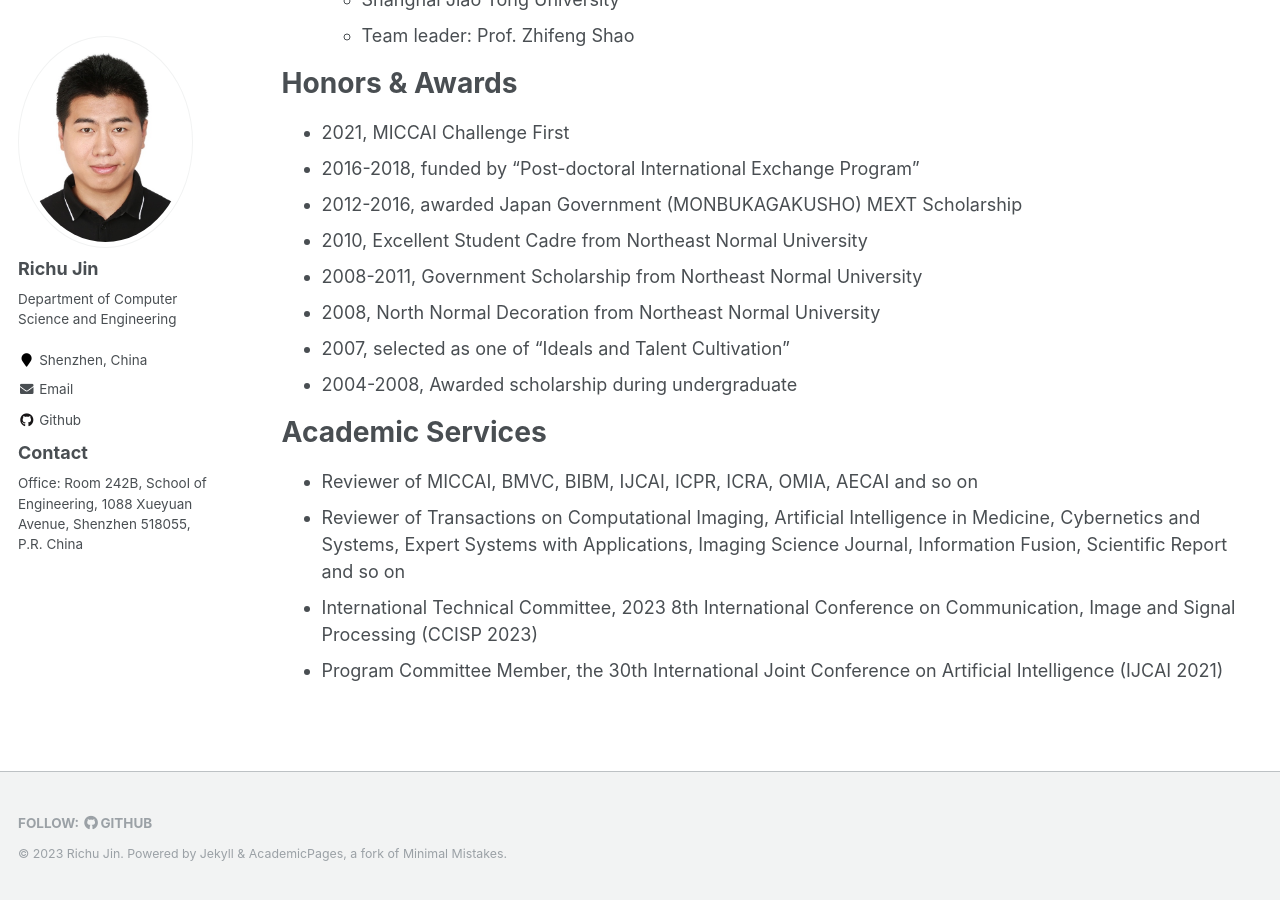
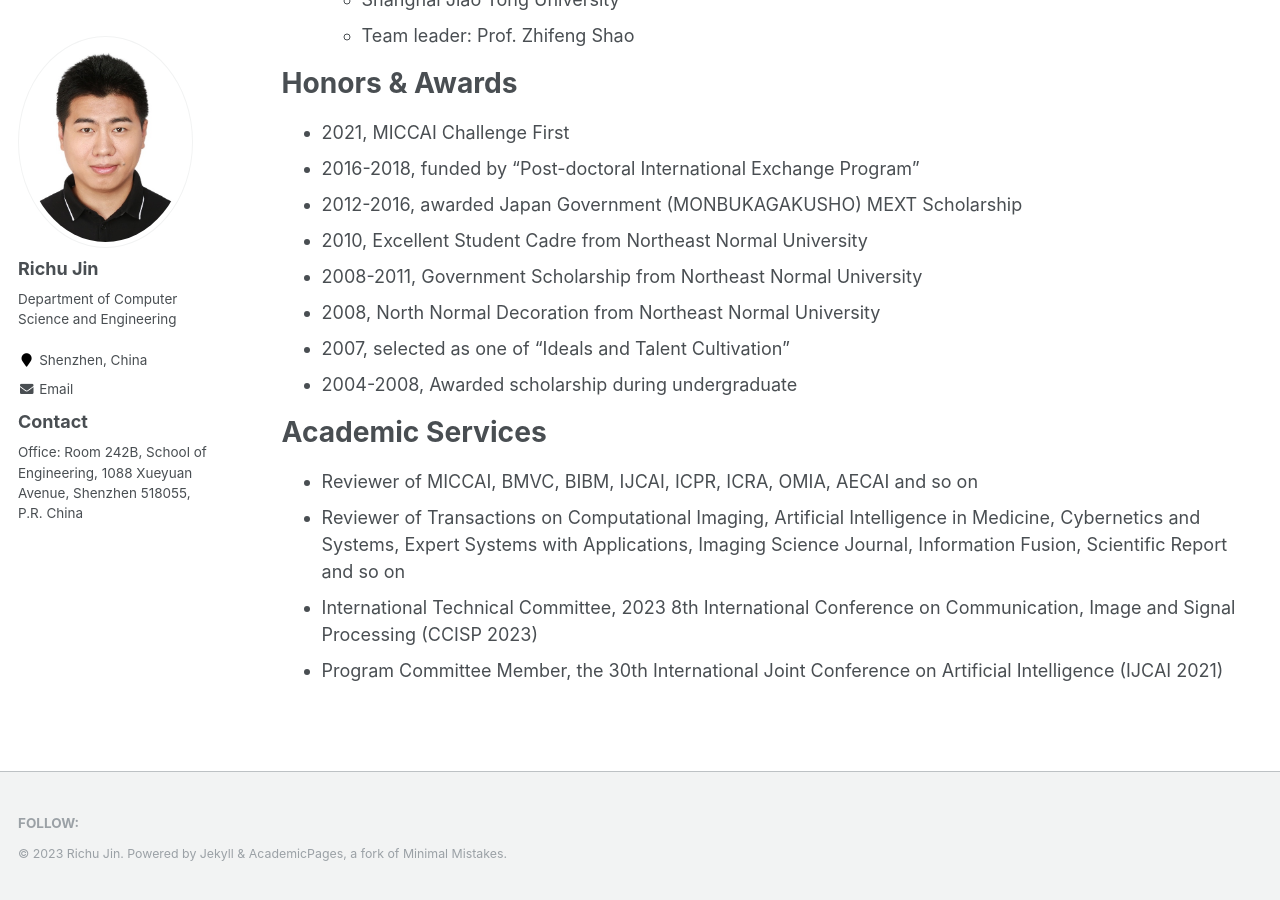
Before and after one commit to jrch507/jrch507.github.io, a Jekyll site: the page built from _pages/about.md, in a window 1280 px wide and 900 px high, scrolled down 1360 px. Built offline with Jekyll 4.4.1, drawn with Linux system fonts in a browser that asks for light colours.

Commit message:
Update _config.yml

```diff
--- a/_config.yml
+++ b/_config.yml
@@ -96,7 +96,7 @@ author:
   # flickr           :
   # facebook         :
   # foursquare       :
-  github           : "jrch507"
+  # github           : "jrch507"
   # google_plus      :
   # keybase          :
   # instagram        :
```
